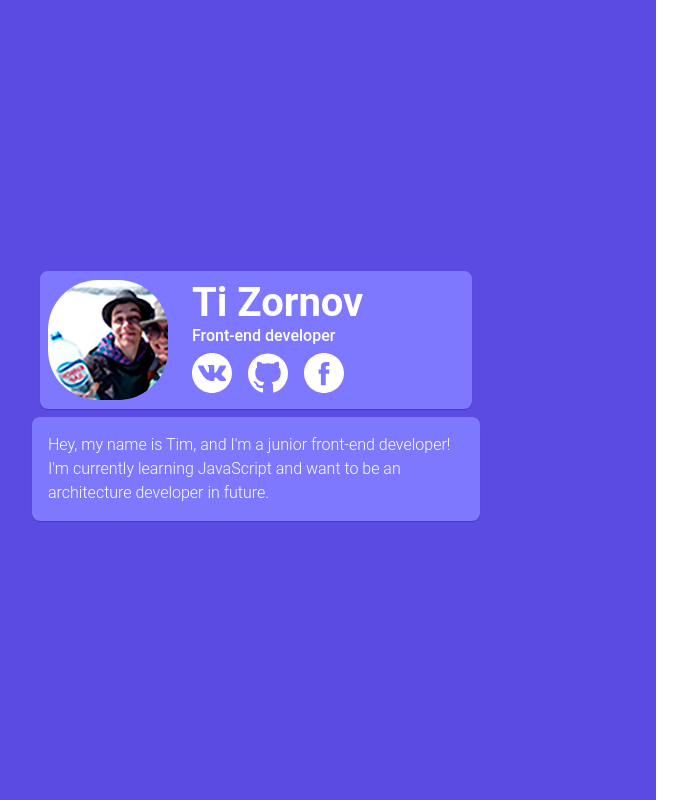
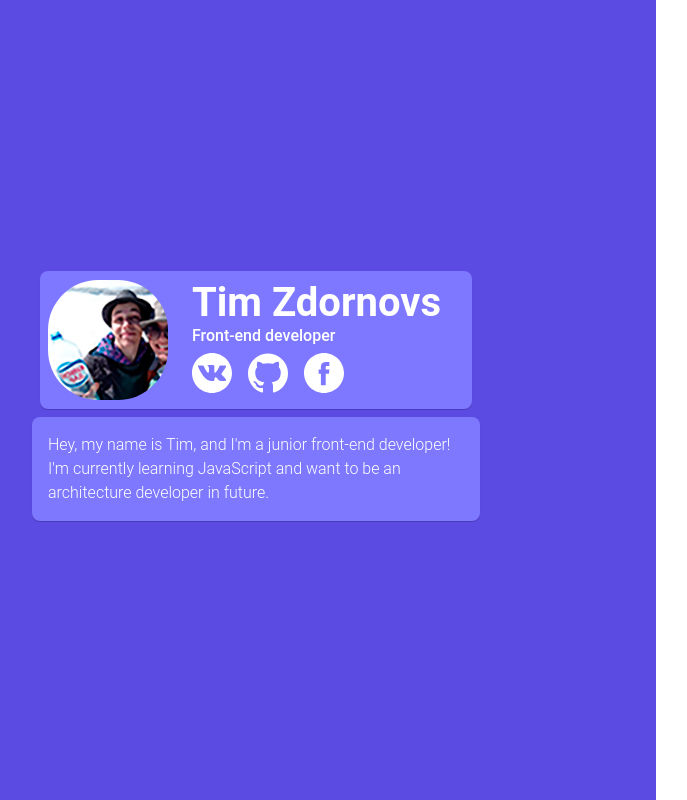
Before and after one commit to dreamchasersuon/portfolio, a React app: page / in a window 1280 px wide. Shown: the top 800 px of the page, without its empty margins (144-831 px from the left). Built offline with nearby package versions, Linux system fonts and the light colour scheme.

Commit message:
Dancing with AWS

```diff
--- a/src/Main.js
+++ b/src/Main.js
@@ -7,7 +7,7 @@ class Main extends Component {
       <main className="InfoPanelBlock">
         <article className="ProfileModalWindow">
           <section className="UserDataBlock">
-            <h1 className="UsersInitials">Ti Zornov</h1>
+            <h1 className="UsersInitials">Tim Zdornovs</h1>
             <p className="UsersJob">Front-end developer</p>
             <div className="UsersSocialLinks">
               <a href="https://vk.com/lighttimfire" target="_blank" rel="noopener noreferrer" className="LogoVk SocialLink">VK</a>
```
